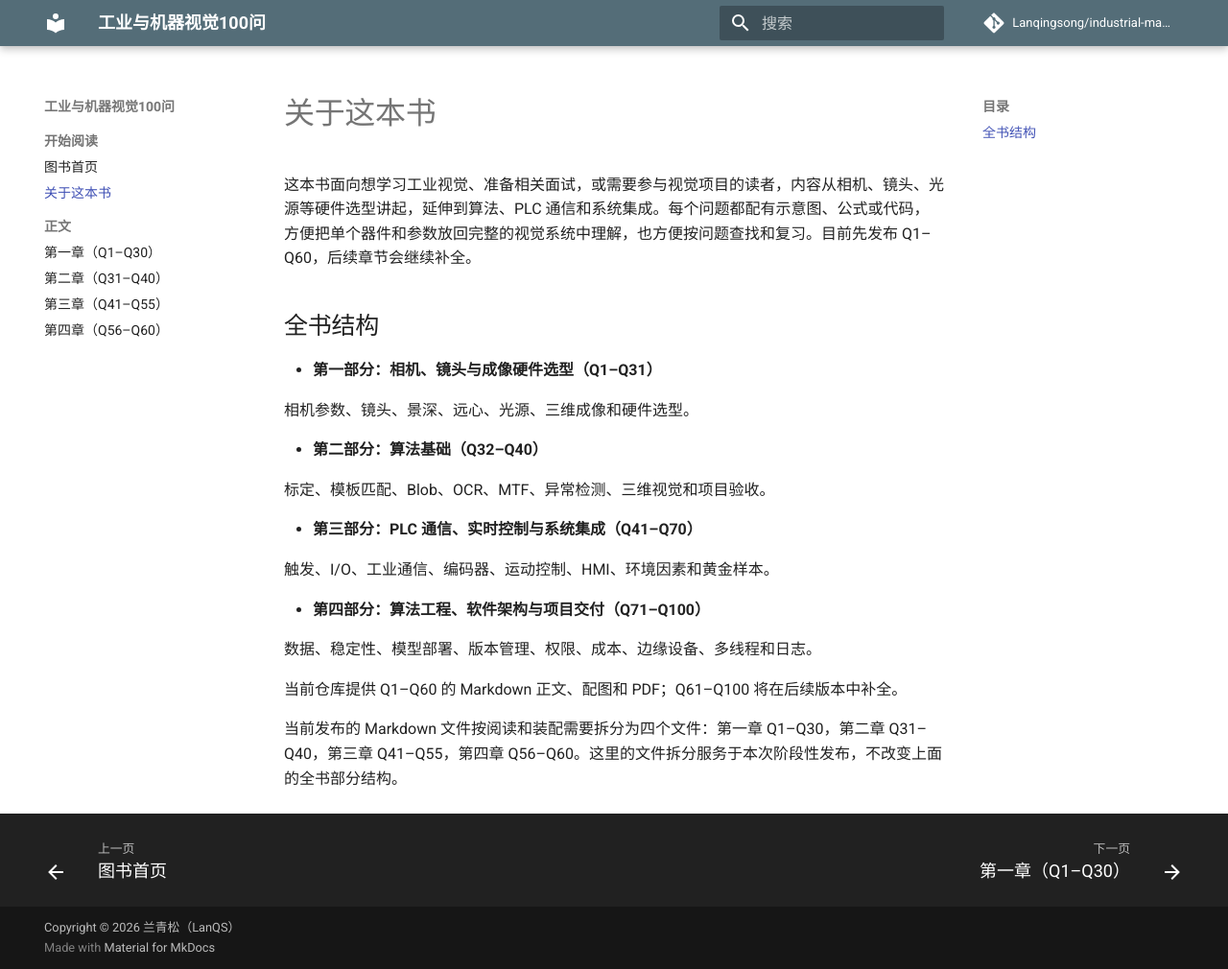
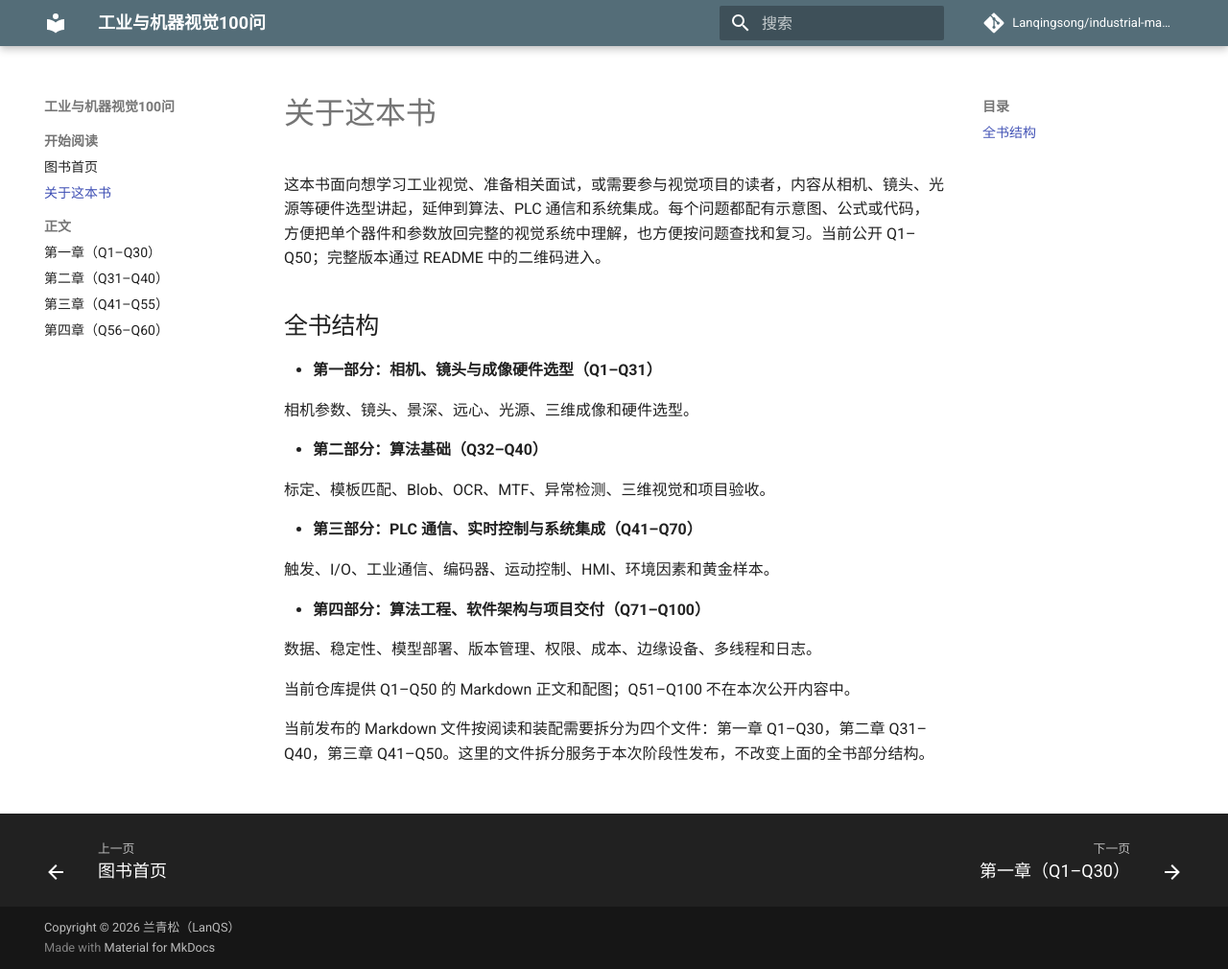
Before and after one commit to Lanqingsong/industrial-machine-vision-100-questions, an MkDocs documentation site: the page built from docs/preface.md, in a window 1280 px wide and 1010 px high. Shown: the whole window at 96% size. Built offline with MkDocs 1.6.1 and Material for MkDocs 9.7.7, drawn with Linux system fonts in a browser that asks for light colours; comment, search, counter and statistics services are not loaded.

Commit message:
update preface for Q1-Q50 release

```diff
--- a/docs/preface.md
+++ b/docs/preface.md
@@ -1,6 +1,6 @@
 # 关于这本书
 
-这本书面向想学习工业视觉、准备相关面试，或需要参与视觉项目的读者，内容从相机、镜头、光源等硬件选型讲起，延伸到算法、PLC 通信和系统集成。每个问题都配有示意图、公式或代码，方便把单个器件和参数放回完整的视觉系统中理解，也方便按问题查找和复习。目前先发布 Q1–Q60，后续章节会继续补全。
+这本书面向想学习工业视觉、准备相关面试，或需要参与视觉项目的读者，内容从相机、镜头、光源等硬件选型讲起，延伸到算法、PLC 通信和系统集成。每个问题都配有示意图、公式或代码，方便把单个器件和参数放回完整的视觉系统中理解，也方便按问题查找和复习。当前公开 Q1–Q50；完整版本通过 README 中的二维码进入。
 
 ## 全书结构
 
@@ -20,6 +20,6 @@
 
   数据、稳定性、模型部署、版本管理、权限、成本、边缘设备、多线程和日志。
 
-当前仓库提供 Q1–Q60 的 Markdown 正文、配图和 PDF；Q61–Q100 将在后续版本中补全。
+当前仓库提供 Q1–Q50 的 Markdown 正文和配图；Q51–Q100 不在本次公开内容中。
 
-当前发布的 Markdown 文件按阅读和装配需要拆分为四个文件：第一章 Q1–Q30，第二章 Q31–Q40，第三章 Q41–Q55，第四章 Q56–Q60。这里的文件拆分服务于本次阶段性发布，不改变上面的全书部分结构。
+当前发布的 Markdown 文件按阅读和装配需要拆分为四个文件：第一章 Q1–Q30，第二章 Q31–Q40，第三章 Q41–Q50。这里的文件拆分服务于本次阶段性发布，不改变上面的全书部分结构。
```
